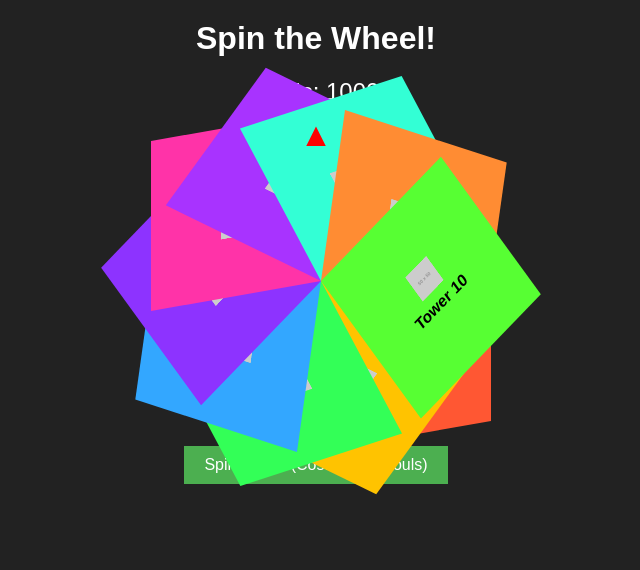
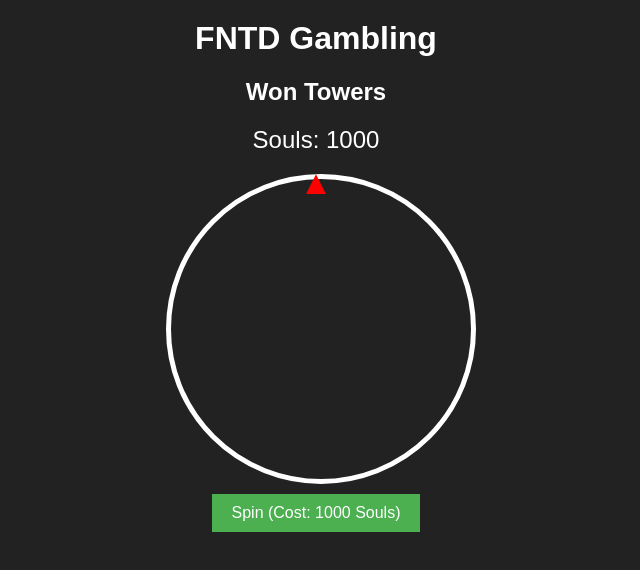
Before and after one commit to almondlouie/smog, a plain HTML site: page index.html in a window 1280 px wide. Shown: the whole page, without its empty margins (324-964 px from the left). Drawn offline with Linux system fonts and the light colour scheme; placeholder pictures from the web are drawn by us.

Commit message:
Update index.html

```diff
--- a/index.html
+++ b/index.html
@@ -3,32 +3,28 @@
 <head>
   <meta charset="UTF-8">
   <meta name="viewport" content="width=device-width, initial-scale=1.0">
-  <title>Spin the Wheel</title>
+  <title>FNTD Gambling</title>
   <link rel="stylesheet" href="style.css">
 </head>
 <body>
 
-  <h1>Spin the Wheel!</h1>
-  <div id="currency">Souls: 1000</div>
+  <h1>FNTD Gambling</h1>
 
-  <div class="wheel-container">
-    <div class="wheel">
-      <!-- 10 Segments for 10 Towers -->
-      <div class="segment" style="--i:0; background-color: #FF5733;"><img src="https://via.placeholder.com/50" alt="Tower 1"><span>Tower 1</span></div>
-      <div class="segment" style="--i:1; background-color: #FFC300;"><img src="https://via.placeholder.com/50" alt="Tower 2"><span>Tower 2</span></div>
-      <div class="segment" style="--i:2; background-color: #33FF57;"><img src="https://via.placeholder.com/50" alt="Tower 3"><span>Tower 3</span></div>
-      <div class="segment" style="--i:3; background-color: #33A7FF;"><img src="https://via.placeholder.com/50" alt="Tower 4"><span>Tower 4</span></div>
-      <div class="segment" style="--i:4; background-color: #8D33FF;"><img src="https://via.placeholder.com/50" alt="Tower 5"><span>Tower 5</span></div>
-      <div class="segment" style="--i:5; background-color: #FF33A8;"><img src="https://via.placeholder.com/50" alt="Tower 6"><span>Tower 6</span></div>
-      <div class="segment" style="--i:6; background-color: #A833FF;"><img src="https://via.placeholder.com/50" alt="Tower 7"><span>Tower 7</span></div>
-      <div class="segment" style="--i:7; background-color: #33FFD5;"><img src="https://via.placeholder.com/50" alt="Tower 8"><span>Tower 8</span></div>
-      <div class="segment" style="--i:8; background-color: #FF8C33;"><img src="https://via.placeholder.com/50" alt="Tower 9"><span>Tower 9</span></div>
-      <div class="segment" style="--i:9; background-color: #57FF33;"><img src="https://via.placeholder.com/50" alt="Tower 10"><span>Tower 10</span></div>
+  <div class="game-container">
+    <div class="inventory">
+      <h2>Won Towers</h2>
+      <ul id="won-towers"></ul>
     </div>
-    <div class="pointer"></div>
+
+    <div class="wheel-section">
+      <div id="currency">Souls: 1000</div>
+      <div class="wheel-container">
+        <div class="wheel" id="wheel"></div>
+        <div class="pointer"></div>
+      </div>
+      <button id="spin-btn">Spin (Cost: 1000 Souls)</button>
+    </div>
   </div>
-
-  <button id="spin-btn">Spin Wheel (Cost: 1,000 Souls)</button>
 
   <script src="script.js"></script>
 </body>
```
